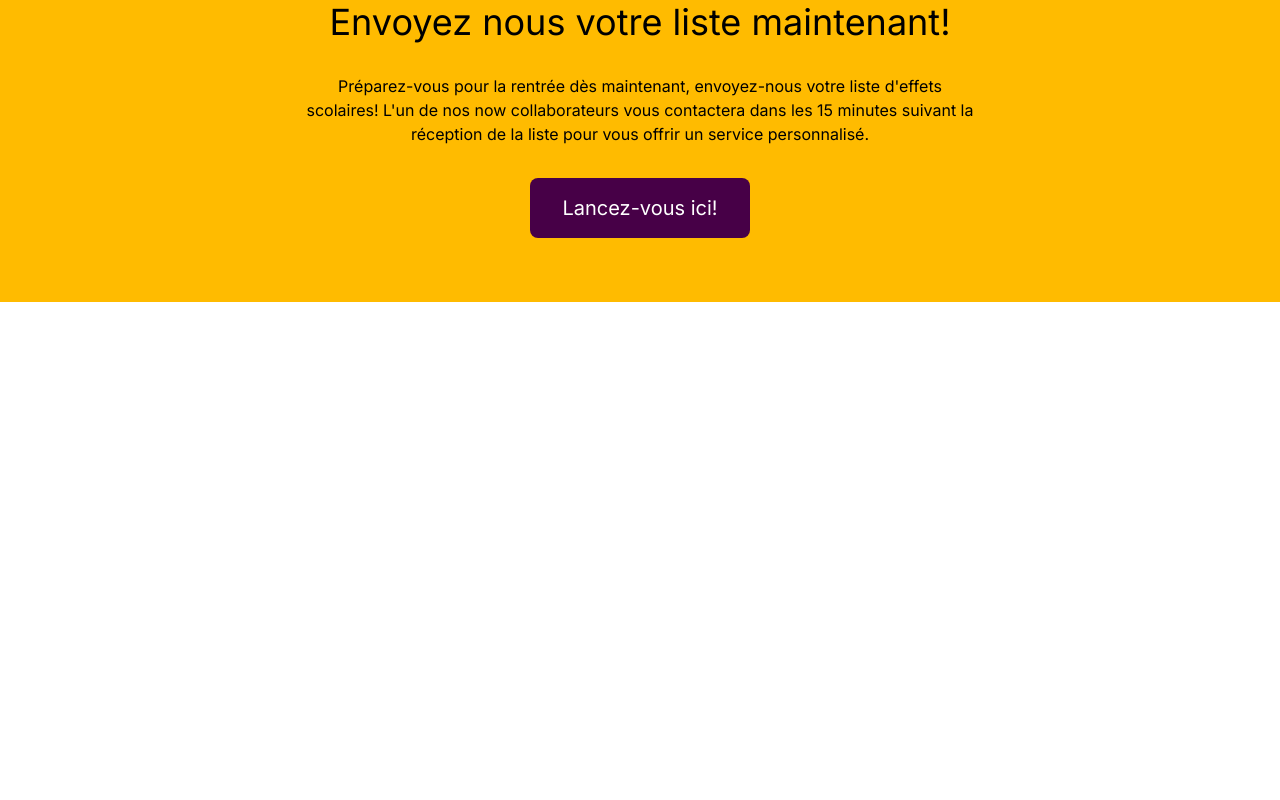
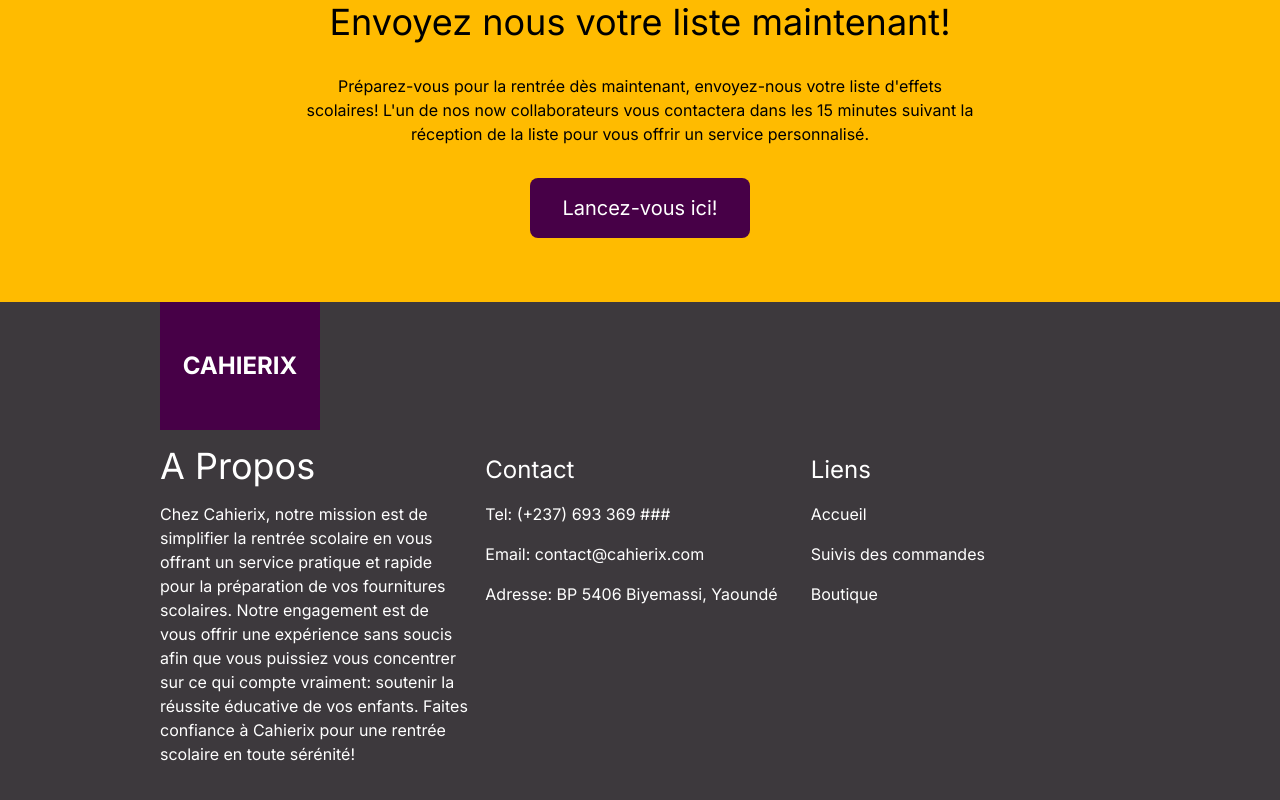
Before and after one commit to kamicodaxe/cahierix, a Next.js app in the folder frontend/: page / in a window 1280 px wide. Shown: the part 3438-4238 px from the top of the page. Before the commit the page ends 3740 px from the top, so only its background shows below. Built offline with nearby package versions, Linux system fonts and the light colour scheme.

Commit message:
- Added Footer section

```diff
--- a/frontend/app/page.tsx
+++ b/frontend/app/page.tsx
@@ -1,11 +1,11 @@
 import CTA from '@/components/CTA'
+import Footer from '@/components/Footer'
 import Header from '@/components/Header'
 import HowItWorks from '@/components/HowItWorks'
 import ProductsPreview from '@/components/ProductsPreview'
 import Promotions from '@/components/Promotions'
 import Testimonials from '@/components/Testimonials'
 import WhyUs from '@/components/WhyUs'
-// import Image from 'next/image'
 
 export default function Home() {
   return (
@@ -17,6 +17,7 @@ export default function Home() {
       <Promotions />
       <ProductsPreview />
       <CTA />
+      <Footer />
     </main>
   )
 }
--- /dev/null
+++ b/frontend/components/Footer.tsx
@@ -0,0 +1,54 @@
+import Logo from "./Logo";
+
+type Props = {
+
+}
+
+const Footer: React.FC<Props> = ({ }) => {
+    return (
+        <section className="w-full bg-[#3D393D]">
+            <div className="section pt-0 mx-auto text-md md:text-base text-white">
+
+                <div className="grid grid-cols-1 mx-4 md:mx-0 md:grid-cols-2 lg:grid-cols-3 gap-4">
+                    <div>
+                        <Logo />
+                        <h2 className="text-4xl my-4">A Propos</h2>
+
+                        <p className="">
+                            Chez Cahierix, notre mission est de simplifier la rentrée
+                            scolaire en vous offrant un service pratique et rapide pour
+                            la préparation de vos fournitures scolaires. Notre engagement
+                            est de vous offrir une expérience sans soucis afin que vous
+                            puissiez vous concentrer sur ce qui compte vraiment: soutenir
+                            la réussite éducative de vos enfants. Faites confiance à
+                            Cahierix pour une rentrée scolaire en toute sérénité!
+                        </p>
+
+                    </div>
+
+                    <div className="md:mt-[9.5rem]">
+                        <h3 className="text-2xl mb-4">Contact</h3>
+                        <ul className="space-y-4">
+                            <li>Tel: (+237) 693 369 ###</li>
+                            <li>Email: contact@cahierix.com</li>
+                            <li>Adresse: BP 5406 Biyemassi, Yaoundé</li>
+                        </ul>
+                    </div>
+
+                    <div className="lg:mt-[9.5rem]">
+                        <h3 className="text-2xl mb-4">Liens</h3>
+                        <ul className="space-y-4">
+                            <li>Accueil</li>
+                            <li>Suivis des commandes</li>
+                            <li>Boutique</li>
+                        </ul>
+                    </div>
+
+                </div>
+
+            </div>
+        </section>
+    )
+}
+
+export default Footer;
```
